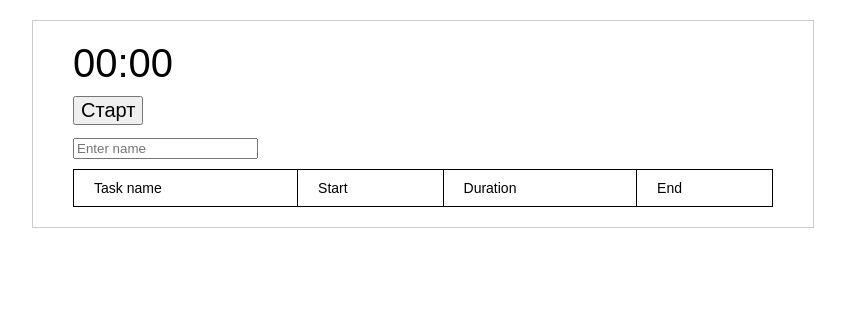
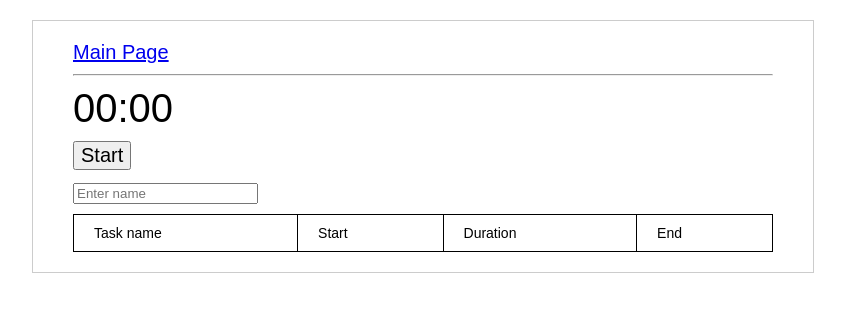
Before and after one commit to a5d/timer, a React (Create React App) app: page / in a window 1280 px wide. Shown: the top 312 px of the page, without its empty margins (217-1062 px from the left). Built offline with nearby package versions, Linux system fonts and the light colour scheme.

Commit message:
router, server file

```diff
--- a/package.json
+++ b/package.json
@@ -7,6 +7,7 @@
     "moment": "^2.24.0",
     "react": "^16.8.6",
     "react-dom": "^16.8.6",
+    "react-router-dom": "^5.0.0",
     "react-scripts": "3.0.1"
   },
   "scripts": {
--- a/src/components/App.js
+++ b/src/components/App.js
@@ -1,4 +1,5 @@
 import React, {Component} from 'react'
+import { BrowserRouter as Router, Route, Link } from "react-router-dom";
 import moment from 'moment'
 
 import './app.css'
@@ -47,16 +48,16 @@ class App extends Component {
     this.setState({currTaskName: e.currentTarget.value})
   }
 
-  render() {
+  renderFirstPage = () => {
     const {start, currTaskName, tasks, currTimeStart, currTime} = this.state
 
-    return <div className="app">
+    return <div>
       <div className="timer">{!start ? '00:00' : moment( currTime - currTimeStart).format('mm:ss')}</div>
       <div className="button">
         {(!start) ?
-          <button onClick={this.startTimer}>Старт</button>
+          <button onClick={this.startTimer}>Start</button>
           :
-          <button onClick={this.stopTimer}>Стоп</button>}
+          <button onClick={this.stopTimer}>Stop</button>}
       </div>
       <div className="input">
         <input
@@ -77,7 +78,7 @@ class App extends Component {
             <td>End</td>
           </tr>
           {tasks.map((task, i) => <tr key={i}>
-            <td>{task.taskName}</td>
+            <td><Link to={`/${i}`}>{task.taskName}</Link></td>
             <td>{moment(task.timeStart).format('HH:mm:ss')}</td>
             <td>{moment(task.timeEnd - task.timeStart).format('mm:ss')}</td>
             <td>{moment(task.timeEnd).format('HH:mm:ss')}</td>
@@ -87,6 +88,30 @@ class App extends Component {
       </div>
     </div>
   }
+
+  renderTaskPage = ({match}) => {
+    const taskId = match.params.id
+    const task = this.state.tasks[taskId]
+
+    if (!task) return <div>Not found</div>
+    return <div>
+      <h1>Task #{taskId}</h1>
+      <p>Task name: </p>
+      <p>Start: {moment(task.timeStart).format('HH:mm:ss')}</p>
+      <p>Duration: {moment(task.timeEnd - task.timeStart).format('mm:ss')}</p>
+      <p>End: {moment(task.timeEnd).format('HH:mm:ss')}</p>
+    </div>
+  }
+
+  render() {
+    return <div className="app">
+      <Router>
+        <Link to="/">Main Page</Link><hr/>
+      <Route path="/" exact component={this.renderFirstPage} />
+      <Route path="/:id" component={this.renderTaskPage} />
+    </Router>
+    </div>
+  }
 }
 
 export default App
```
Also changed, not shown: 2 other files (tests, documents, lock files or other folders).
